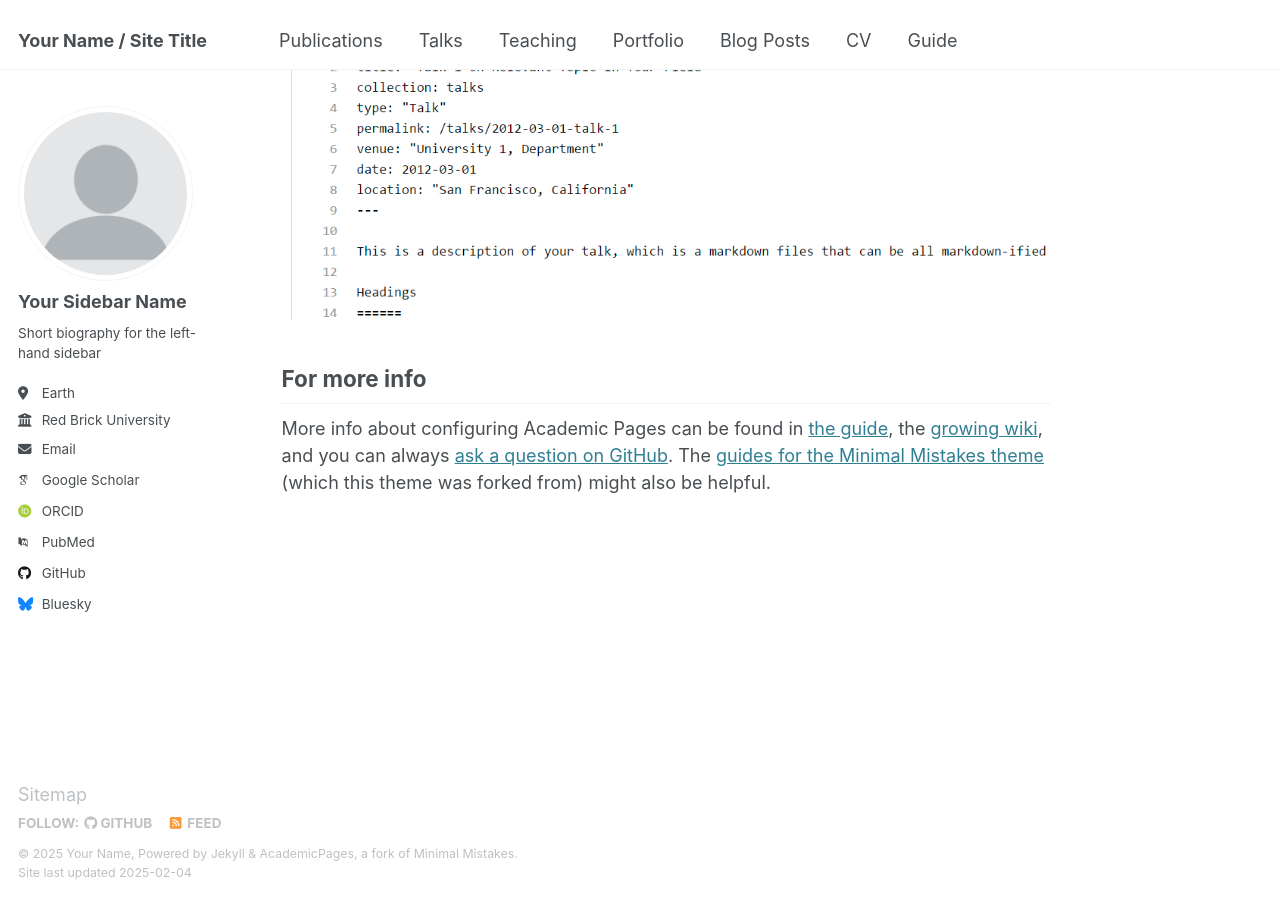
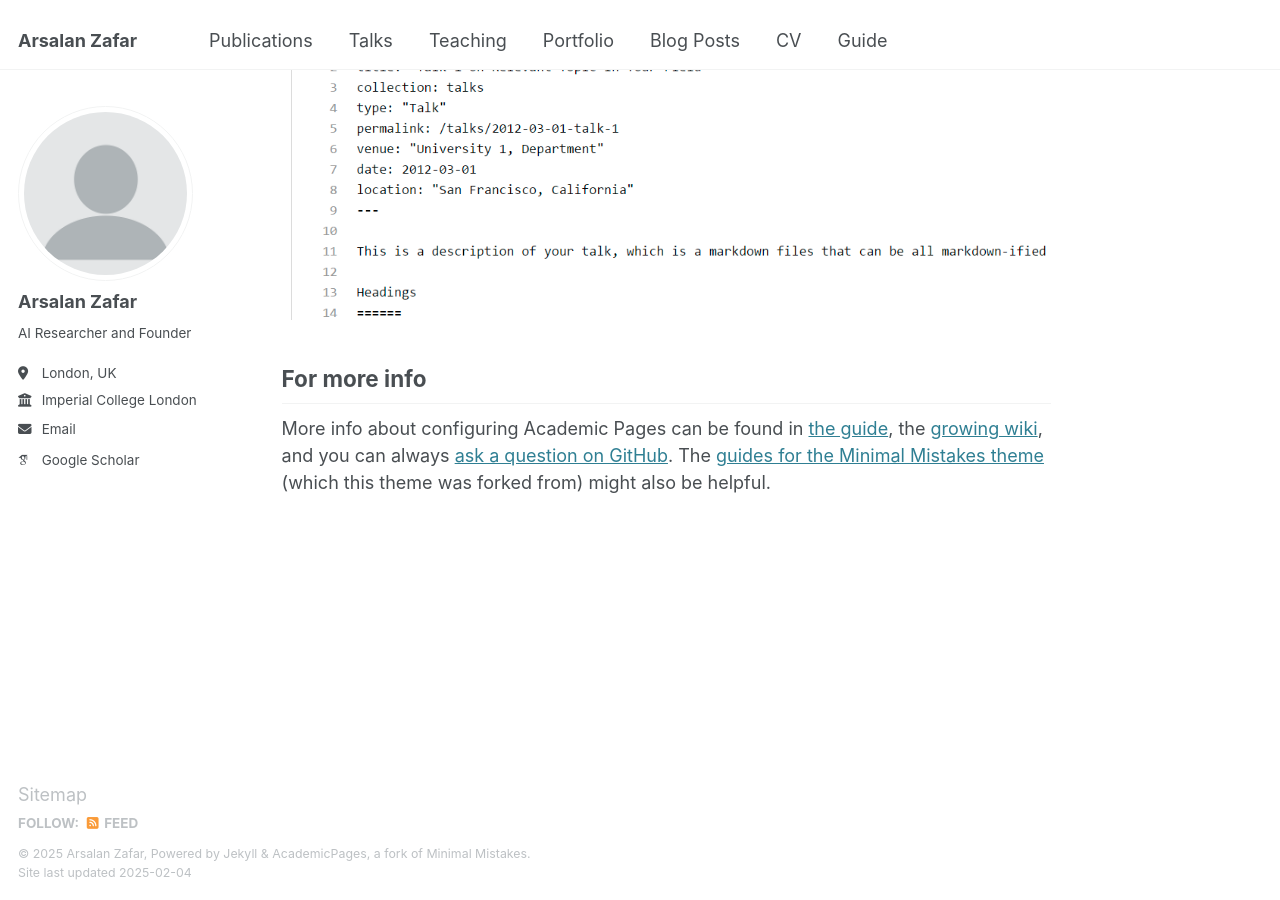
Before and after one commit to Arsalan-zafar/Arsalan-zafar.github.io, a Jekyll site: the page built from _pages/about.md, in a window 1280 px wide and 900 px high, scrolled down 2642 px. Built offline with Jekyll 4.4.1, drawn with Linux system fonts in a browser that asks for light colours; some web fonts are replaced.

Commit message:
updating config file

```diff
--- a/_config.yml
+++ b/_config.yml
@@ -9,11 +9,11 @@
 # Basic Site Settings
 locale                   : "en-US"
 site_theme               : "default"
-title                    : "Your Name / Site Title"
+title                    : "Arsalan Zafar"
 title_separator          : "-"
-name                     : &name "Your Name"
+name                     : &name "Arsalan Zafar"
 description              : &description "personal description"
-url                      : https://academicpages.github.io # the base hostname & protocol for your site e.g. "https://[your GitHub username].github.io"
+url                      : https://Arsalan-zafar.github.io # the base hostname & protocol for your site e.g. "https://[your GitHub username].github.io"
 baseurl                  : "" # the subpath of your site, e.g. "/blog"
 repository               : "academicpages/academicpages.github.io"
 
@@ -23,21 +23,21 @@ repository               : "academicpages/academicpages.github.io"
 author:
   # Biographic information
   avatar           : "profile.png"
-  name             : "Your Sidebar Name"
+  name             : "Arsalan Zafar"
   pronouns         : # example: "she/her"
-  bio              : "Short biography for the left-hand sidebar"
-  location         : "Earth"
-  employer         : "Red Brick University"
+  bio              : "AI Researcher and Founder"
+  location         : "London, UK"
+  employer         : "Imperial College London"
   uri              : # URL
-  email            : "none@example.org"
+  email            : "arsalan.zafar@deeprender.ai"
 
   # Academic websites
   arxiv            : # URL - Update with the correct link to your profile
   googlescholar    : "https://scholar.google.com/citations?user=PS_CX0AAAAAJ"
   impactstory      : # URL
-  orcid            : "http://orcid.org/yourorcidurl"
+  orcid            : # URL
   semantic         : # URL
-  pubmed           : "https://www.ncbi.nlm.nih.gov/pubmed/?term=john+snow"
+  pubmed           : # URL
   researchgate     : # URL
   scopus           : # URL
 
@@ -45,12 +45,12 @@ author:
   bitbucket        : # Username - Update with your username on the site
   codepen          : # Username
   dribbble         : # Username
-  github           : "academicpages"
+  github           : # URL
   kaggle           : # Username
   stackoverflow    : # User number or user number and name (i.e., use "1" or "1/jeff-atwood")
 
   # Social media
-  bluesky          : "bsky.app" # Replace this with you Bluesky username
+  bluesky          : # Username
   facebook         : # Username
   flickr           : # Username
   foursquare       : # Username
```
